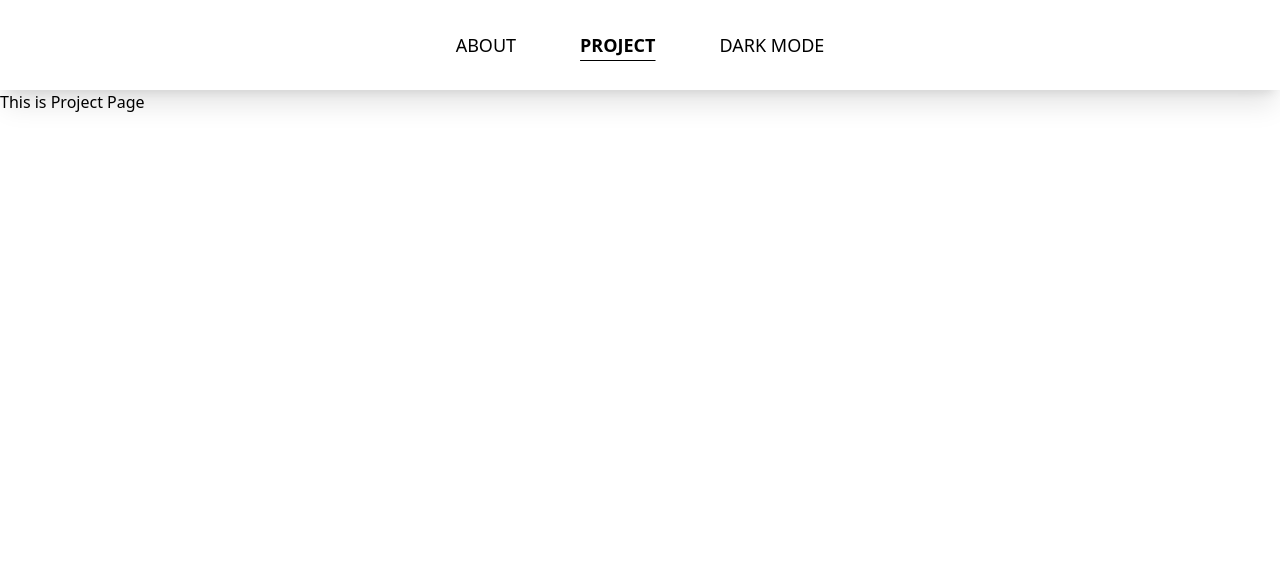
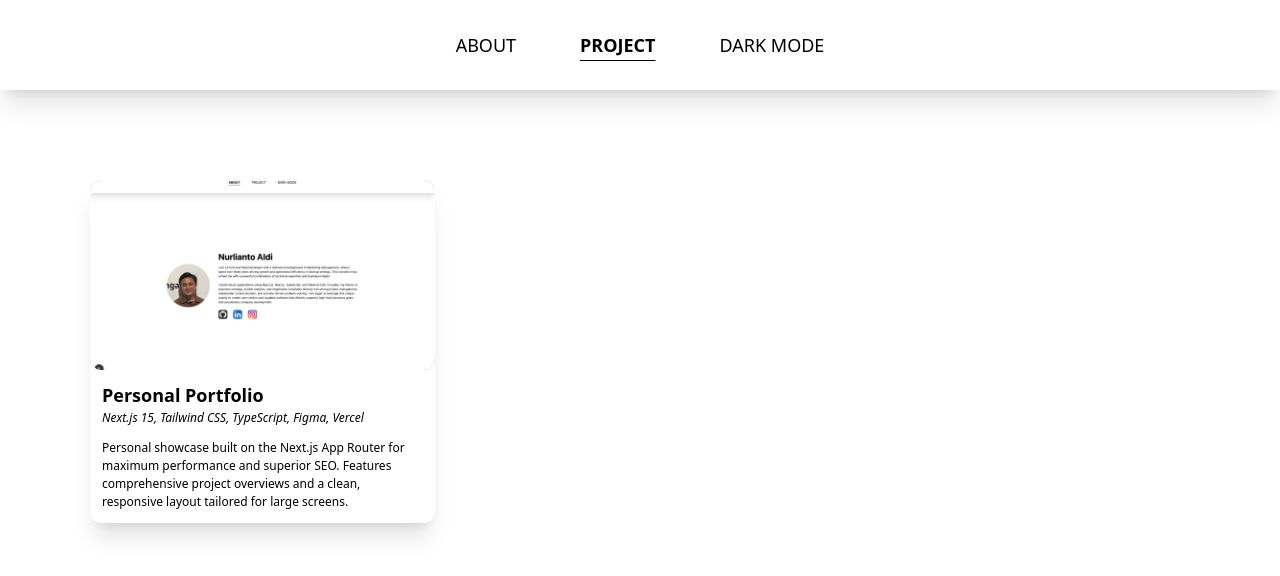
Before and after one commit to Nurlianto-Aldi/personal-portofolio-in-react, a React (Vite) app: page /project in a window 1280 px wide. Shown: the top 576 px of the page. Built offline with nearby package versions, Linux system fonts and the light colour scheme.

Commit message:
Add project page and database

```diff
--- a/src/App.tsx
+++ b/src/App.tsx
@@ -4,6 +4,7 @@ import Navbar from './components/Navbar'
 import AboutPage from './pages/About'
 import ProjectPage from './pages/Project'
 import DarkModePage from './pages/DarkMode'
+import ProjectContent from './components/ProjectContent'
 
 function App() {
 
@@ -15,6 +16,7 @@ function App() {
         <Routes>
           <Route path="/" element={<AboutPage />} />
           <Route path="/project" element={<ProjectPage />} />
+          <Route path="/project/:projectId" element={<ProjectContent />} />
           <Route path="/dark-mode" element={<DarkModePage />} />
         </Routes>
       </main>
--- /dev/null
+++ b/src/components/ProjectCard.tsx
@@ -0,0 +1,47 @@
+interface ProjectListProps {
+  title: string;
+  tools: string[];
+  desc: string;
+  thumbnail: string;
+}
+
+const ProjectCard = ({title, tools, desc, thumbnail}: ProjectListProps) => {
+
+  return (
+    <div
+      className="flex flex-col shadow-xl rounded-b-xl w-full"
+    >
+      <div
+        className="h-[190.12px] bg-gray-400 rounded-xl w-full relative overflow-hidden"
+    // Pertimbangkan untuk menggunakan h-48 (192px) atau h-44 (176px) untuk konsistensi Tailwind
+      >
+        <img
+          src={thumbnail}
+          alt="project-thumbnail"
+          className="absolute w-full h-full object-cover"
+        />
+      </div>
+      <div
+        className="m-3" // ini nanti diganti dengan m-[12px]
+      >
+        <h2
+          className="text-[18px] font-bold "
+        >
+          {title}
+        </h2>
+        <p
+          className="text-[12px] italic mb-[11.5px]"
+        >
+          {tools.join(", ")}
+        </p>
+        <p
+          className="text-[12px]"
+        >
+          {desc}
+        </p>
+      </div>
+    </div>
+  )
+}
+
+export default ProjectCard;
--- /dev/null
+++ b/src/components/ProjectContent.tsx
@@ -0,0 +1,66 @@
+import { useParams } from "react-router-dom";
+import { projectList } from "../data/projects";
+
+const ProjectContent = () => {
+  const { projectId } = useParams();
+
+  const project = projectList.find((p) => p.id.toString() === projectId);
+
+  if (!project) {
+    return (
+      <div className="text-center p-12">
+        <h1 className="text-4xl font-bold">404 - Project Not Found</h1>
+        <p className="mt-4">Sorry, we couldn't find the project you were looking for.</p>
+      </div>
+    );
+  }
+
+  return (
+    <div className="p-5 md:p-12 lg:py-[90px] lg:px-[270px]">
+      <h1 className="text-4xl md:text-5xl lg:text-6xl font-bold">{project.title}</h1>
+      <div className="mt-12 text-justify">
+        {project.content.map((item, index) => { // Parameter 'item' sudah benar
+          switch (item.type) { // Menggunakan 'item.type'
+            case "text":
+              return <p key={index} className="mb-4 leading-relaxed">{item.text}</p>; // Menggunakan 'item.text'
+            case "subHeader":
+              return <h2 key={index} className="text-2xl font-bold my-4">{item.text}</h2>; // Menggunakan 'item.text'
+            case "image":
+            case "video":
+              return (
+                <img
+                  key={index}
+                  src={item.src} // Menggunakan 'item.src'
+                  alt={item.alt || `Content for ${project.title}`}
+                  className="w-full max-w-lg h-60 bg-gray-200 my-6 object-cover rounded-lg mx-auto block"
+                />
+              );
+            case "list":
+              return (
+                <ul key={index} className="list-disc list-outside mx-4 my-4 space-y-2">
+                  {item.items?.map((listItem, itemIndex) => ( // Menggunakan 'item.items'
+                    <li key={itemIndex}>{listItem}</li>
+                  ))}
+                </ul>
+              );
+            default:
+              return null;
+          }
+        })}
+      </div>
+      <p className="italic mt-8">
+        See the project live:{" "}
+        <a
+          href={project.projLink}
+          target="_blank"
+          rel="noopener noreferrer"
+          className="text-blue-600 hover:text-blue-800 underline"
+        >
+          Live Demo
+        </a>
+      </p>
+    </div>
+  );
+};
+
+export default ProjectContent;
--- /dev/null
+++ b/src/data/projects.ts
@@ -0,0 +1,74 @@
+export interface ProjectContent {
+  type: "text" | "subHeader" | "image" | "video" | "list";
+  text?: string;
+  src?: string;
+  alt?: string;
+  items?: string[];
+}
+
+export interface ProjectList {
+  id: number;
+  title: string;
+  thumbnail: string;
+  tools: string[];
+  desc: string;
+  projLink: string;
+  content: ProjectContent[];
+}
+
+export const projectList: ProjectList[] = [
+  {
+    id: 1,
+    title: "Personal Portfolio",
+    thumbnail: "/Screenshot 2025-10-24 at 12.40.32 PM (1) (1).png",
+    tools: ["Next.js 15", "Tailwind CSS", "TypeScript", "Figma", "Vercel"],
+    desc: "Personal showcase built on the Next.js App Router for maximum performance and superior SEO. Features comprehensive project overviews and a clean, responsive layout tailored for large screens.",
+    projLink: "asdasdasdasdasdas",
+    content: [
+      {
+        type: "text",
+        text: "I developed this personal portofolio as a showcase of my capabilities and past project. I design this website from scratch and trying to make it light and fast, ensuring anyone who want to know about me through this website experience zero loading friction."
+      }, {
+        type: "subHeader",
+        text: "Concept & Structure"
+      }, {
+        type: "text",
+        text: "The project began with a sketch on my notebok, where i focusing on a desktop-first. The structure will have three sections :"
+      }, {
+        type: "list",
+        items: [
+          "ABOUT : provides a brief professional introduction and background",
+          "PROJECTS : lists my most recent project and relevant work",
+          "DARK MODE : a feature to turn the web into a DARK MODE. Or is it? It have some easter egg that you should check out. C'mon, try the dark mode",
+        ]
+      }, {
+        type: "image",
+        src: "/20251024_114510 (1) (1).jpg",
+        alt: "The original sketch"
+      }, {
+        type: "subHeader",
+        text: "Development & Deployment"
+      }, {
+        type: "text",
+        text: "After the skecthes, i build the prototype using Figma, creating the layout. I add the standard for the typography, element size, and responsive breakpoints. I also create the mobile version so the web can still flawlessly beatiful when opened on mobile phone."
+      }, {
+        type: "image",
+        src: "/Screenshot 2025-10-24 at 12.19.25 PM (1).png",
+        alt: "Making the prototype on Figma"
+      }, {
+        type: "text",
+        text: "Finally, i turn the prototype into code through code editor. I choose to use Next.js for scalability and optimal SEO performance, Tailwind CSS for easy styling, and TypeScript to make it a little bit fancy. Then when everything is done, i deploy it on vercel (of course, duh) and use custom domain from Niagahoster."
+      }, {
+        type: "image",
+        src: "/Screenshot 2025-10-24 at 12.19.44 PM (1).png",
+        alt: "Upload it on Vercel with custom domain"
+      }, {
+        type: "subHeader",
+        text: "Conclusion"
+      }, {
+        type: "text",
+        text: "To sum up, i sketch the design on the notebook, turn it into prototype on Figma, realize it with Next.js with Tailwind CSS and TypeScript, and lastly deploy it on Vercel with custom domain from Niagahoster."
+      }
+    ]
+  },
+]
--- a/src/pages/Project.tsx
+++ b/src/pages/Project.tsx
@@ -1,8 +1,41 @@
+import { Link } from "react-router-dom";
+import { projectList } from "../data/projects";
+import ProjectCard from "../components/ProjectCard";
+
 const ProjectPage = () => {
+
+  if(!projectList) {
+    return (
+      <main className="flex h-[80vh] flex-col items-center justify-center p-[90px]">
+        <h1 className="text-4xl font-bold">Sorry, there is no project right now!</h1>
+        <h2 className="mt-4 text-xl">Please come back later</h2>
+      </main>
+    )
+  }
+
   return (
-    <div>
-      This is Project Page
-    </div>
+    <main className="p-5 md:p-12 lg:p-[90px]">
+      <ul
+        className="grid grid-cols-1 md:grid-cols-2 lg:grid-cols-3 gap-8"
+      >
+        {projectList.map((project) => (
+          <li
+            key={project.id}
+          >
+            <Link
+              to={`/project/${project.id}`}
+            >
+              <ProjectCard
+                title={project.title}
+                tools={project.tools}
+                desc={project.desc}
+                thumbnail={project.thumbnail}
+              />
+            </Link>
+          </li>
+        ))}
+      </ul>
+    </main>
   )
 }
 
```
